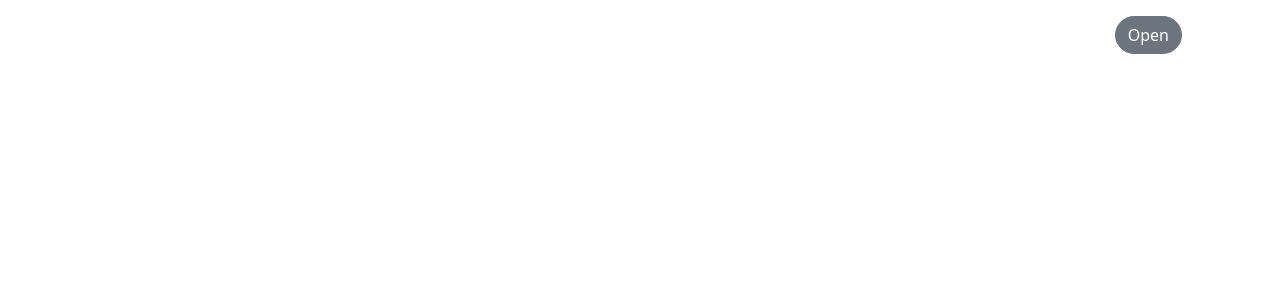
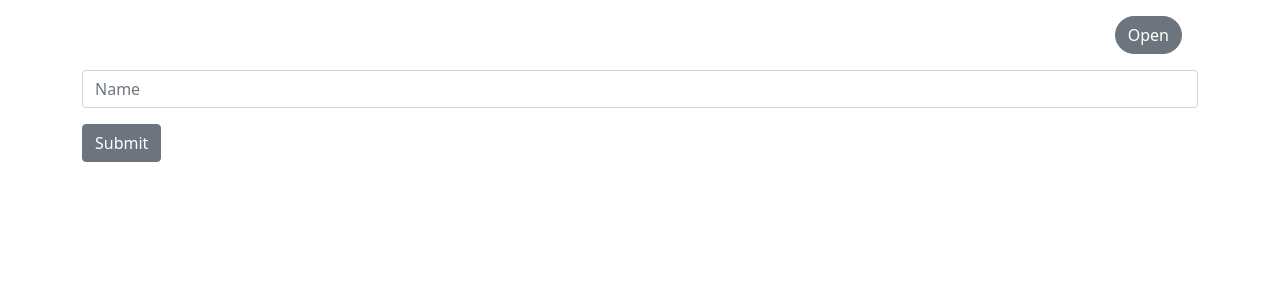
Before and after one commit to jonathonjb/nba-players-comparator, a React (Create React App) app: page /search in a window 1280 px wide. Before the commit this address had no page. Shown: the top 300 px of the page. Built offline with nearby package versions, Linux system fonts and the light colour scheme.

Commit message:
List players returned from api; refactor code

```diff
--- a/src/actions/index.tsx
+++ b/src/actions/index.tsx
@@ -2,12 +2,10 @@ import { SEARCH_PLAYER } from "./types";
 import balldontlie from "../apis/balldontlie";
 
 export const searchPlayer = (name: string) => async (dispatch: any) => {
-  const response = await balldontlie.get(`/${name}`);
-
-  console.log(searchPlayer);
+  const response = await balldontlie.get(`/players?search=${name}`);
 
   dispatch({
     type: SEARCH_PLAYER,
-    payload: response
+    payload: response.data.data
   })
 }
--- a/src/components/App.tsx
+++ b/src/components/App.tsx
@@ -2,6 +2,7 @@ import { Container } from 'reactstrap';
 import { BrowserRouter, Routes, Route } from 'react-router-dom';
 import Home from './Home/Home';
 import Nav from './Nav/Nav';
+import PlayerSearch from './SearchPlayer/PlayerSearch';
 
 function App() {
   return (
@@ -11,6 +12,7 @@ function App() {
           <Nav />
           <Routes>
             <Route path="/" element={<Home />} />
+            <Route path="/search" element={<PlayerSearch />} />
           </Routes>
         </BrowserRouter>
       </Container>
--- a/src/components/SearchPlayer/PlayerSearch.tsx
+++ b/src/components/SearchPlayer/PlayerSearch.tsx
@@ -1,15 +1,44 @@
-import React, { useEffect } from "react";
+import React, { useState } from "react";
 import { searchPlayer } from "../../actions";
 import { connect } from "react-redux";
+import { Form, Button, Input, FormGroup, Row, Col } from "reactstrap";
 
 const PlayerSearch = (props: any) => {
-  useEffect(() => {
-    props.searchPlayer("Giannis");
-  }, [props])
+  const [name, setName] = useState<string>('');
+
+
+  const renderPlayer = (player: any) => {
+    return <Row>
+      <Col>{player.first_name}</Col>
+      <Col>{player.last_name}</Col>
+      <Col>{player.team.full_name}</Col>
+    </Row>
+  }
+
+  const renderList = () => {
+    if (!props.players.list) {
+      return;
+    }
+    return <div>
+      {props.players.list.map((player: any) => renderPlayer(player))}
+    </div>
+  }
 
   return <React.Fragment>
-
+    <Form>
+      <FormGroup>
+        <Input name="name" type="text" placeholder="Name" value={name} onChange={e => setName(e.target.value)} />
+      </FormGroup>
+    </Form>
+    <Button onClick={() => props.searchPlayer(name)}>Submit</Button>
+    {renderList()}
   </React.Fragment>
 }
 
-export default connect(null, { searchPlayer })(PlayerSearch);
+const mapStateToProps = (state: any) => {
+  return {
+    players: state.players
+  }
+};
+
+export default connect(mapStateToProps, { searchPlayer })(PlayerSearch);
--- a/src/index.tsx
+++ b/src/index.tsx
@@ -1,8 +1,26 @@
 import ReactDOM from 'react-dom';
 import App from './components/App';
 import 'bootstrap/dist/css/bootstrap.min.css';
+import { Provider } from 'react-redux';
+import { applyMiddleware, compose, createStore } from 'redux';
+import reducers from './reducers';
+import reduxThunk from 'redux-thunk';
+
+declare global {
+  interface Window {
+    __REDUX_DEVTOOLS_EXTENSION_COMPOSE__?: typeof compose;
+  }
+}
+
+const composeEnhancers = window.__REDUX_DEVTOOLS_EXTENSION_COMPOSE__ || compose;
+const store = createStore(
+  reducers,
+  composeEnhancers(applyMiddleware(reduxThunk))
+)
 
 ReactDOM.render(
-  <App />,
+  <Provider store={store}>
+    <App />
+  </Provider>,
   document.getElementById('root')
 );
--- /dev/null
+++ b/src/reducers/index.tsx
@@ -0,0 +1,6 @@
+import { combineReducers } from "redux";
+import playersReducer from "./playersReducer";
+
+export default combineReducers({
+  players: playersReducer
+})
--- /dev/null
+++ b/src/reducers/playersReducer.tsx
@@ -0,0 +1,12 @@
+import { SEARCH_PLAYER } from "../actions/types"
+
+const playersReducer = (state = {}, action: any) => {
+  switch (action.type) {
+    case SEARCH_PLAYER:
+      return { ...state, list: action.payload }
+    default:
+      return state;
+  }
+}
+
+export default playersReducer;
```
